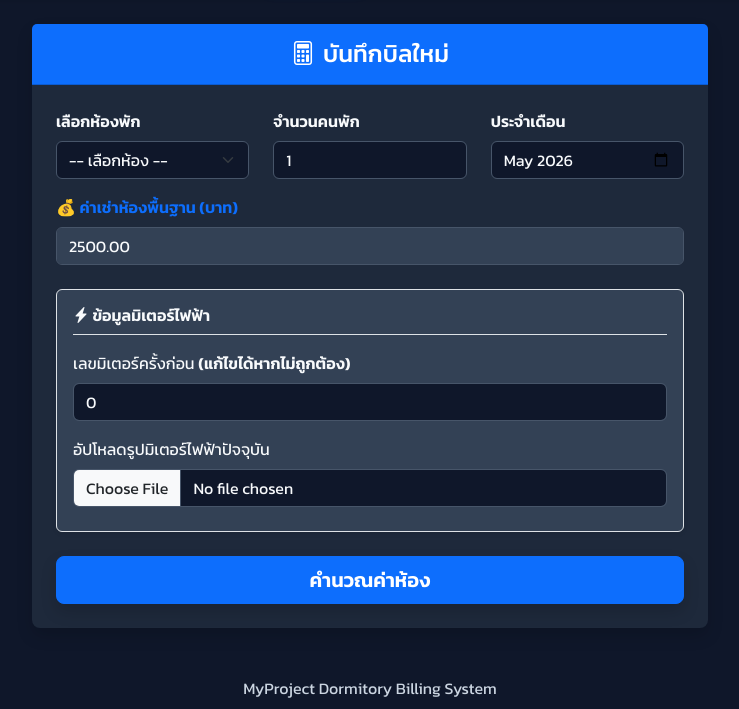
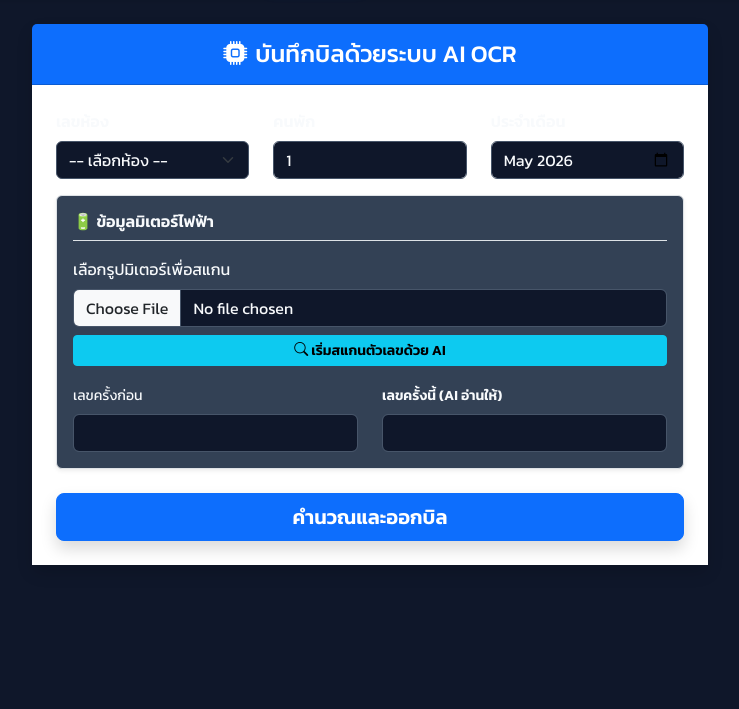
Before and after one commit to Nattakit105/myproject, a PHP site: page /create_bill.php in a window 1280 px wide. Shown: the part 91-800 px from the top of the page, without its empty margins (270-1009 px from the left). Run offline with PHP 8.4, Linux system fonts and the light colour scheme; a user stored in the database is signed in; data comes from the database, SQL or seed files in the repository.

Commit message:
update7/5/2569

```diff
--- a/create_bill.php
+++ b/create_bill.php
@@ -5,7 +5,6 @@ include 'db_connect.php';
 
 if ($_SESSION['role'] !== 'admin') { die("Access Denied!"); }
 
-// 🔥 [เพิ่ม] รับค่าเลขห้องที่ส่งมาจากหน้า Dashboard (ถ้ามี)
 $prefill_room = isset($_GET['room']) ? htmlspecialchars($_GET['room']) : '';
 
 $tenant_rooms = [];
@@ -17,147 +16,110 @@ $conn->close();
 ?>
 
 <div class="container mt-4" style="max-width: 700px;">
-    <div class="card shadow border-0 rounded-3">
+    <div class="card shadow border-0 rounded-3 text-dark">
         <div class="card-header bg-primary text-white text-center py-3">
-            <h1 class="h4 mb-0"><i class="bi bi-calculator me-2"></i>บันทึกบิลใหม่</h1>
+            <h1 class="h4 mb-0"><i class="bi bi-cpu-fill me-2"></i>บันทึกบิลด้วยระบบ AI OCR</h1>
         </div>
-        <div class="card-body p-4">
-            <form action="calculate.php" method="post" enctype="multipart/form-data" id="meterUploadForm">
+        <div class="card-body p-4 bg-white">
+            <form action="calculate.php" method="post" enctype="multipart/form-data">
                 <div class="row">
                     <div class="col-md-4 mb-3">
-                        <label class="form-label fw-bold">เลือกห้องพัก</label>
+                        <label class="form-label fw-bold">เลขห้อง</label>
                         <select class="form-select" id="room_number" name="room_number" required>
                             <option value="">-- เลือกห้อง --</option>
                             <?php foreach ($tenant_rooms as $room): ?>
-                                <option value="<?php echo htmlspecialchars($room); ?>" <?php echo ($prefill_room == $room) ? 'selected' : ''; ?>>
-                                    <?php echo htmlspecialchars($room); ?>
+                                <option value="<?= htmlspecialchars($room); ?>" <?= ($prefill_room == $room) ? 'selected' : ''; ?>>
+                                    <?= htmlspecialchars($room); ?>
                                 </option>
                             <?php endforeach; ?>
                         </select>
                     </div>
                     <div class="col-md-4 mb-3">
-                        <label class="form-label fw-bold">จำนวนคนพัก</label>
-                        <input type="number" class="form-control" name="num_people" value="1" min="1" required>
+                        <label class="form-label fw-bold">คนพัก</label>
+                        <input type="number" class="form-control" name="num_people" id="num_people" value="1" readonly>
                     </div>
                     <div class="col-md-4 mb-3">
                         <label class="form-label fw-bold">ประจำเดือน</label>
-                        <input type="month" class="form-control" name="billing_month" value="<?php echo date('Y-m'); ?>" required>
+                        <input type="month" class="form-control" name="billing_month" value="<?= date('Y-m'); ?>">
                     </div>
                 </div>
 
-                <div class="mb-4">
-                    <label class="form-label fw-bold text-primary">💰 ค่าเช่าห้องพื้นฐาน (บาท)</label>
-                    <input type="number" step="0.01" class="form-control bg-light" name="room_rent" value="2500.00" required>
-                </div>
+                <div class="bg-light p-3 rounded border mb-4 shadow-sm">
+                    <h6 class="text-danger fw-bold mb-3 border-bottom pb-2">🔋 ข้อมูลมิเตอร์ไฟฟ้า</h6>
 
-                <div class="bg-light p-3 rounded border mb-4 shadow-sm">
-                    <h6 class="text-danger fw-bold mb-3 border-bottom pb-2"><i class="bi bi-lightning-charge-fill"></i> ข้อมูลมิเตอร์ไฟฟ้า</h6>
                     <div class="mb-3">
-                        <label class="form-label text-dark">เลขมิเตอร์ครั้งก่อน <strong>(แก้ไขได้หากไม่ถูกต้อง)</strong></label>
-                        <input type="number" step="0.1" class="form-control border-danger" id="elec_prev" name="elec_prev" value="0" required>
-                        <div id="status" class="mt-1 fw-bold" style="font-size: 0.85rem;"></div>
+                        <label class="form-label">เลือกรูปมิเตอร์เพื่อสแกน</label>
+                        <input class="form-control border-primary" type="file" id="elec_image_input" accept="image/*">
+                        <button type="button" class="btn btn-info btn-sm mt-2 w-100 fw-bold" id="btn_scan_ai">
+                            <i class="bi bi-search"></i> เริ่มสแกนตัวเลขด้วย AI
+                        </button>
                     </div>
-                    <div class="mb-2">
-                        <label class="form-label  text-dark">อัปโหลดรูปมิเตอร์ไฟฟ้าปัจจุบัน</label>
-                        <input class="form-control border-primary" type="file" name="elec_image" accept="image/*" required>
+
+                    <div class="row">
+                        <div class="col-6">
+                            <label class="form-label small">เลขครั้งก่อน</label>
+                            <input type="number" class="form-control bg-secondary text-white" id="elec_prev" name="elec_prev" readonly>
+                        </div>
+                        <div class="col-6">
+                            <label class="form-label small text-primary fw-bold">เลขครั้งนี้ (AI อ่านให้)</label>
+                            <input type="number" step="0.1" class="form-control border-primary fw-bold" id="elec_current" name="elec_current" required>
+                        </div>
                     </div>
                 </div>
 
                 <div class="d-grid">
-                    <button type="submit" class="btn btn-primary btn-lg shadow fw-bold" id="calculateBtn">คำนวณค่าห้อง</button>
+                    <button type="submit" class="btn btn-primary btn-lg shadow fw-bold">คำนวณและออกบิล</button>
                 </div>
             </form>
         </div>
     </div>
 </div>
 
-<div id="processingOverlay" class="position-fixed top-0 start-0 w-100 h-100 d-none" style="background: rgba(15, 23, 42, 0.78); z-index: 2000;">
-    <div class="d-flex align-items-center justify-content-center h-100 px-3">
-        <div class="bg-white rounded-3 shadow-lg p-4 w-100" style="max-width: 460px;">
-            <div class="d-flex align-items-center gap-3 mb-3">
-                <div class="spinner-border text-primary" role="status" aria-hidden="true"></div>
-                <div>
-                    <h2 class="h5 mb-1 fw-bold text-primary">กำลังประมวลผลรูปมิเตอร์</h2>
-                    <div class="text-muted small">อัปโหลดรูปและอ่านตัวเลขด้วยระบบ OCR/AI</div>
-                </div>
-            </div>
-            <div class="progress" style="height: 10px;">
-                <div id="processingBar" class="progress-bar progress-bar-striped progress-bar-animated" style="width: 20%;"></div>
-            </div>
-            <div id="processingText" class="small text-secondary mt-3">กำลังเตรียมข้อมูล...</div>
-        </div>
+<div id="processingOverlay" class="position-fixed top-0 start-0 w-100 h-100 d-none" style="background: rgba(0,0,0,0.8); z-index: 9999;">
+    <div class="d-flex flex-column align-items-center justify-content-center h-100 text-white">
+        <div class="spinner-border text-primary mb-3" role="status"></div>
+        <h5 id="process_text">AI กำลังอ่านตัวเลขจากรูป...</h5>
     </div>
 </div>
 
 <script>
-// ฟังก์ชันดึงข้อมูลมิเตอร์และค่าเช่า
-function fetchRoomInfo(room) {
-    const meterInput = document.getElementById('elec_prev');
-    const rentInput = document.getElementsByName('room_rent')[0];
-    const status = document.getElementById('status');
-
-    if(!room) {
-        meterInput.value = 0;
-        status.textContent = '';
-        return;
-    }
-
-    status.textContent = '⌛ กำลังดึงข้อมูล...';
-    status.className = 'text-muted small';
-
+// ระบบดึงข้อมูลห้องอัตโนมัติ
+document.getElementById('room_number').addEventListener('change', function() {
+    const room = this.value;
+    if(!room) return;
     fetch(`get_previous_meter.php?room=${room}`)
         .then(res => res.json())
         .then(data => {
-            meterInput.value = data.previous_meter;
-            if(rentInput && data.room_price) {
-                rentInput.value = parseFloat(data.room_price).toFixed(2);
-            }
-            status.textContent = '✅ ดึงข้อมูลสำเร็จ';
-            status.className = 'text-success small';
-        })
-        .catch(err => {
-            status.textContent = '❌ ดึงข้อมูลไม่สำเร็จ';
-            status.className = 'text-danger small';
+            document.getElementById('elec_prev').value = data.previous_meter;
+            document.getElementById('num_people').value = data.occupant_count || 1;
         });
-}
-
-// ตรวจสอบเมื่อมีการเปลี่ยนห้อง
-document.getElementById('room_number').addEventListener('change', function() {
-    fetchRoomInfo(this.value);
 });
 
-// 🔥 [เพิ่ม] ถ้ามีการส่งค่าห้องมาจากหน้า Dashboard ให้รันฟังก์ชันดึงข้อมูลทันที
-window.addEventListener('DOMContentLoaded', (event) => {
-    const prefilledRoom = document.getElementById('room_number').value;
-    if(prefilledRoom) {
-        fetchRoomInfo(prefilledRoom);
-    }
+// ระบบ AI OCR
+document.getElementById('btn_scan_ai').addEventListener('click', function() {
+    const fileInput = document.getElementById('elec_image_input');
+    if (fileInput.files.length === 0) { alert('กรุณาเลือกรูปก่อนครับ ตะวัน'); return; }
+
+    const overlay = document.getElementById('processingOverlay');
+    overlay.classList.remove('d-none');
+
+    const formData = new FormData();
+    formData.append('image', fileInput.files[0]);
+
+    fetch('process_ocr.php', { method: 'POST', body: formData })
+    .then(res => res.json())
+    .then(data => {
+        overlay.classList.add('d-none');
+        if(data.success) {
+            document.getElementById('elec_current').value = data.detected_number;
+            alert('สแกนสำเร็จ! ได้ค่า: ' + data.detected_number);
+        } else {
+            alert('Error: ' + data.message);
+        }
+    })
+    .catch(err => {
+        overlay.classList.add('d-none');
+        alert('ไม่สามารถเชื่อมต่อระบบ OCR ได้');
+    });
 });
-
-document.getElementById('meterUploadForm').addEventListener('submit', function() {
-    const overlay = document.getElementById('processingOverlay');
-    const bar = document.getElementById('processingBar');
-    const text = document.getElementById('processingText');
-    const btn = document.getElementById('calculateBtn');
-    const steps = [
-        { width: 35, text: 'กำลังอัปโหลดรูปมิเตอร์...' },
-        { width: 62, text: 'กำลังอ่านตัวเลขจากรูป...' },
-        { width: 84, text: 'กำลังเตรียมหน้าตรวจสอบผลลัพธ์...' }
-    ];
-    let index = 0;
-
-    overlay.classList.remove('d-none');
-    btn.disabled = true;
-    btn.innerHTML = '<span class="spinner-border spinner-border-sm me-2" aria-hidden="true"></span>กำลังคำนวณ...';
-
-    window.setInterval(function() {
-        const step = steps[Math.min(index, steps.length - 1)];
-        bar.style.width = step.width + '%';
-        text.textContent = step.text;
-        index++;
-    }, 900);
-});
-
 </script>
-
-<?php include 'footer.php'; ?>
```
Also changed, not shown: docker-compose.yml (+9 -4 lines), process_ocr.php (added, +22 -0 lines), debug/universal_eye.png (added), uploads/1778151614_LINE_ALBUM_มิเตอร์หอปรายฟ้า_260507_8.jpg (added), uploads/1778151643_LINE_ALBUM_มิเตอร์หอปรายฟ้า_260507_8.jpg (added), uploads/1778151648_LINE_ALBUM_มิเตอร์หอปรายฟ้า_260507_8.jpg (added), uploads/1778151774_LINE_ALBUM_มิเตอร์หอปรายฟ้า_260507_8.jpg (added), uploads/1778151810_LINE_ALBUM_มิเตอร์หอปรายฟ้า_260507_8.jpg (added), uploads/1778151835_LINE_ALBUM_มิเตอร์หอปรายฟ้า_260507_8.jpg (added), uploads/1778151849_LINE_ALBUM_มิเตอร์หอปรายฟ้า_260507_8.jpg (added), uploads/LINE_ALBUM_มิเตอร์หอปรายฟ้า_260507_8.jpg (added), uploads/meter_1778156795.jpg (added), uploads/meter_1778156873.jpg (added), uploads/meter_1778156968.jpg (added), 2 more files, 3 other files.
